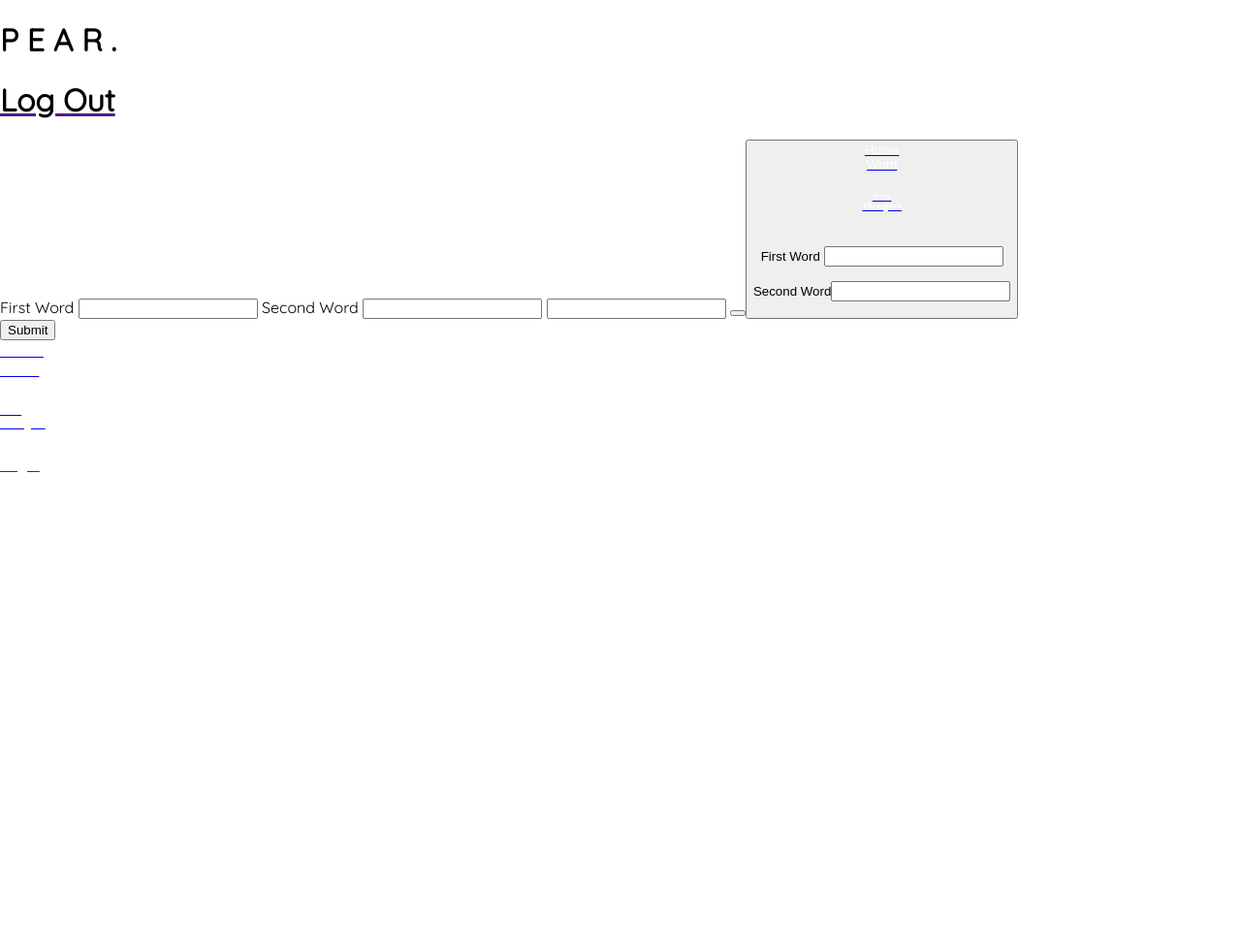
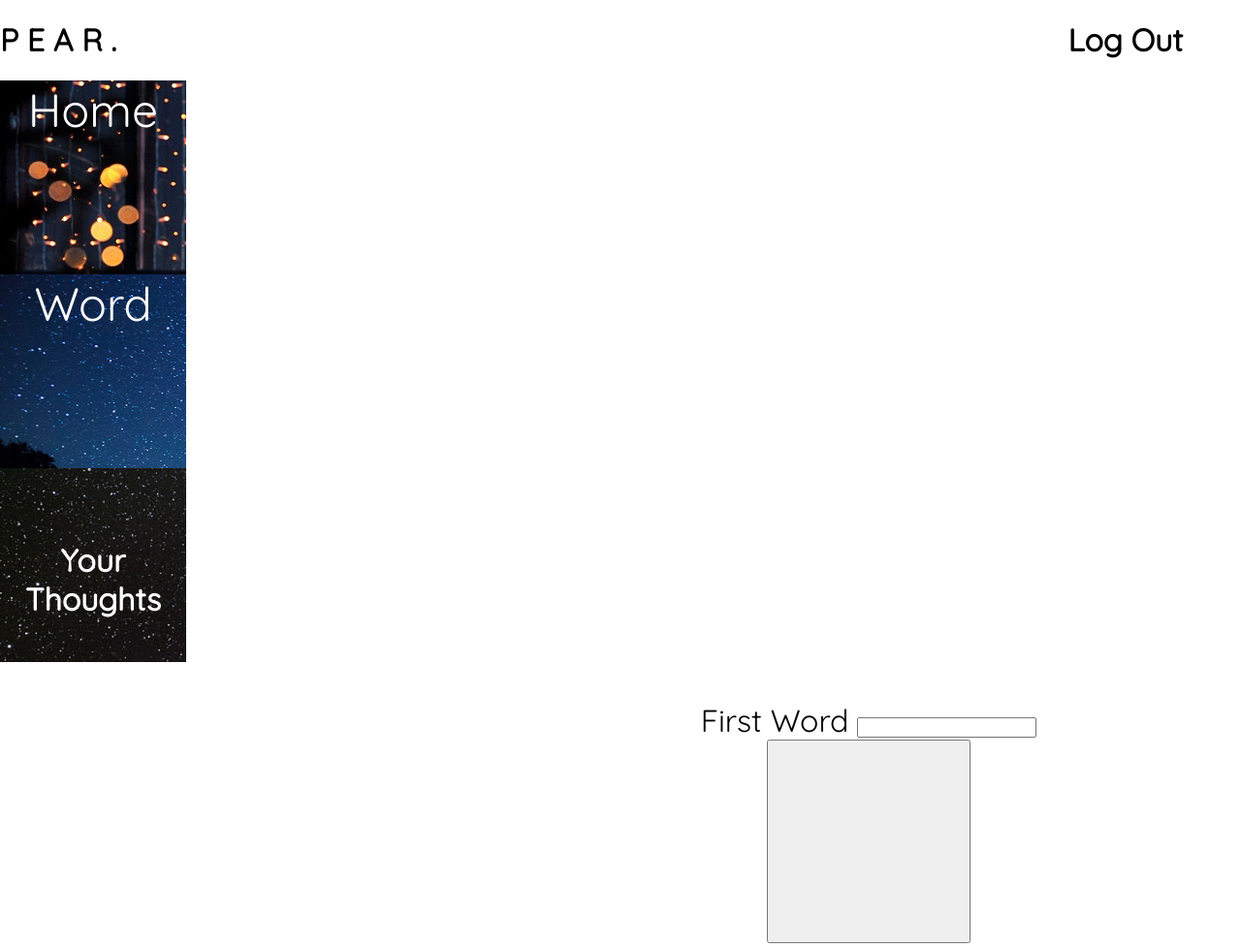
Before and after one commit to linhly2012/finalproject, a Python web app: template template/wordpage.html in a window 1280 px wide. Shown: the whole page at 97% size. Before the commit the page ends 487 px from the top, so only its background shows below. Run offline with Jinja, Linux system fonts and the light colour scheme; the template is opened without the code that fills it, so the values that code supplies are empty; some libraries are stand-ins or nearby versions.

Commit message:
CSS changes and reformatting node page

```diff
--- a/scripts/forms.js
+++ b/scripts/forms.js
@@ -64,12 +64,12 @@ $(document).ready(function() {
 
     $('#submitButton').click(function() {
       var name = $('#first').val();
-      var name2 = $('#second').val();
+      //var name2 = $('#second').val();
       name = name.toUpperCase();
       $('#first').val(name);
-      $('#second').val(name2);
+      //$('#second').val(name2);
       myList.push(name);
-      myList.push(name2);
+      //myList.push(name2);
       createNodes(myList)
 
 
--- a/style/word_page.css
+++ b/style/word_page.css
@@ -8,49 +8,47 @@ body{
   font-family: 'Quicksand', sans-serif;
 }
 
-<<<<<<< HEAD
+
 #submitButton {
-  width: 210px;
-  height: 210px;
-
-
-.vis-network {
-  height: 500px;
-
-}
-
-#submitButton2 {
-  margin: auto;
   width: 210px;
   height: 210px;
 }
 
-#mynetwork{
+/*.vis-network {
+  height: 500px;
+
+}*/
+
+
+/*#mynetwork{
   position: absolute;
   padding-left: 15%;
   width: 70%;
   height: 100%;
   overflow: auto;
-=======
+}*/
 /*form section style */
 #wordinsert{
-  float: right;
-  padding-right: 974px;
+  margin: auto;
+  text-align: center;
+  padding-left: 40%;
+  /*padding-right: 974px;*/
   font-size: 2em;
 }
 
 /* style for the submit button*/
-#submitButton {
+/*#submitButton {
   width: 85px;
   height: 30px;
   border-radius: 10px;
   background-color: white;
->>>>>>> 671193a9a6426b4085890a1a82da35a9207ef7e7
-}
+
+}*/
 
 #formnsidemenu{
   background-image: url('wordbackground.jpg');
   color: white;
+  float: left;
 
 }
 h1{   /*style for header 1. Display everything in line*/
--- a/template/wordpage.html
+++ b/template/wordpage.html
@@ -25,28 +25,7 @@
   <header>
     <h1>  P E A R . </h1>  <h1 id='signout'><a href="{{ signout_url }}"><font color="black">Log Out</font></a></h1>
 
-  </header>  <div id="mynetwork"></div>
-  <script>
-    // document.getElementById({{name}}).innerHTML = "YES"
-
-  </script>
-
-
-  <form>
-    First Word
-    <input id = "first" type = "text" name = "first">
-    Second Word
-    <input id = "second" type = "text" name = "second">
-    <input id = "newWord" type = "text" name = "newWord">
-    <button id = "submitButton" type = "button" value = "Submit">
-    <button id = "submitButton2" type = "button" value = "New Word">
-
-  </form>
-
-  </div>
-
-
-<!--Side Bar Menu-->
+  </header>
   <div id="menu">
     <section id="sec1">
       <a href="/"><font color="white">Home</font></a>
@@ -68,19 +47,10 @@
 
     <section id='formnsidemenu'>
         <!--for user to insert words -->
-      <form id="wordinsert">
-        <br/>
-        First Word <input id = "first" type = "text" name = "first"></input>
-        <br/>
-        <br/>
-        Second Word<input id = "second" type = "text" name = "second"> </input>
-        <br/>
-        <br/>
-        <button id = "submitButton" type ="sumbit" value = "Submit"> Submit </button>
-      </form>
+
 
       <!--Side Bar Menu-->
-    <div id="menu">
+      <!-- <div id="menu">
         <section id="sec1">
           <a href="/"><font color="white">Home</font></a>
         </section>
@@ -89,10 +59,10 @@
           <a href="/nodes"><font color="white">Word</font></a>
         </section>
 
-    <!-- once user click on it, they should able go to your thoughts page-->
-      <section id="sec3">
+       once user click on it, they should able go to your thoughts page-->
+        <!-- <section id="sec3">
           <h6><a href="/survey"><font color="white">Your <br/> Thoughts</font></a></h6>
-      </section>
+        </section> --> -->
 
       <!-- user name should show on this page and no function will be add to log in-->
       <section id="sec4">
@@ -106,5 +76,25 @@
     </section>
 
   </div>
+  <div id="mynetwork"></div>
+  <script>
+    // document.getElementById({{name}}).innerHTML = "YES"
+
+  </script>
+
+  <form id="wordinsert" width = 500px>
+    <br/>
+    First Word
+    <input id = "first" type = "text" name = "first">
+    <br/>
+    <button id = "submitButton" type = "button" value = "Submit"></button>
+  </form>
+
+
+  </div>
+
+
+<!--Side Bar Menu-->
+
 </body>
 </html>
```
Lines whose indentation alone changed are shown as unchanged.
